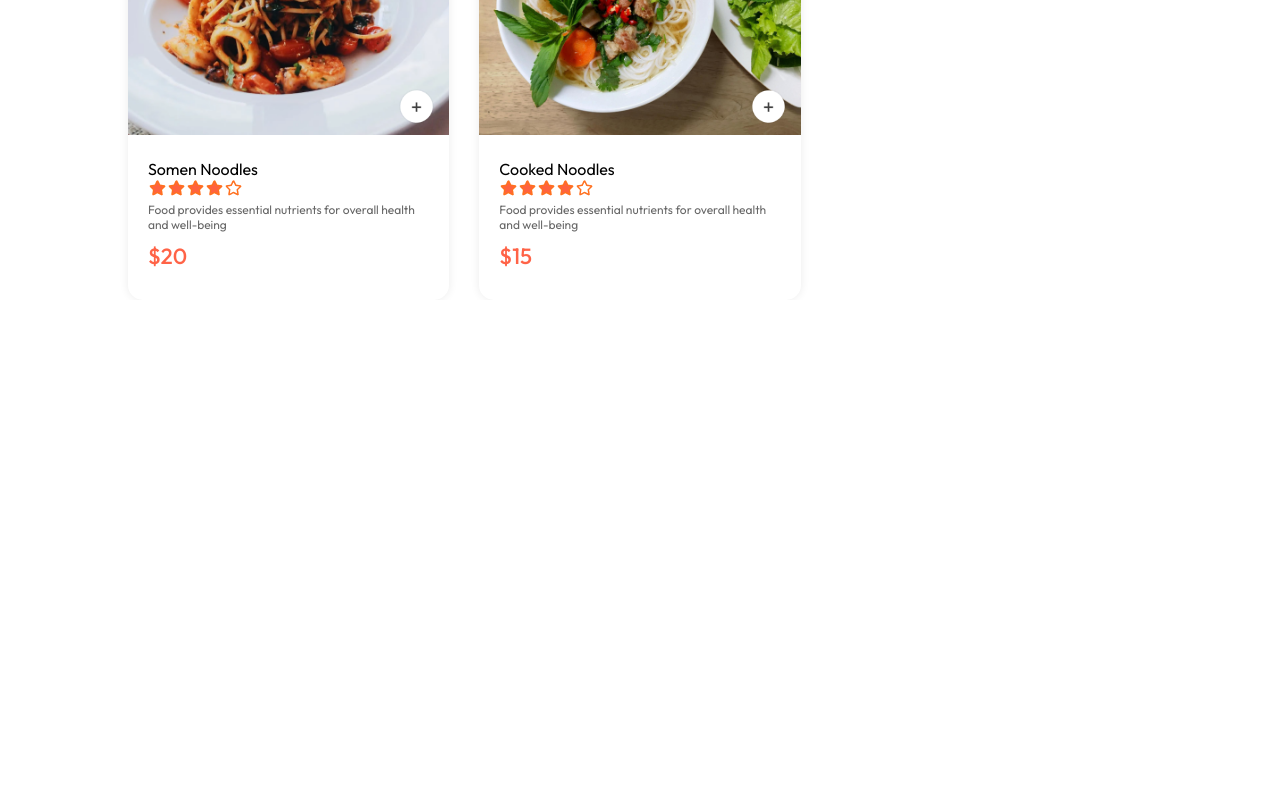
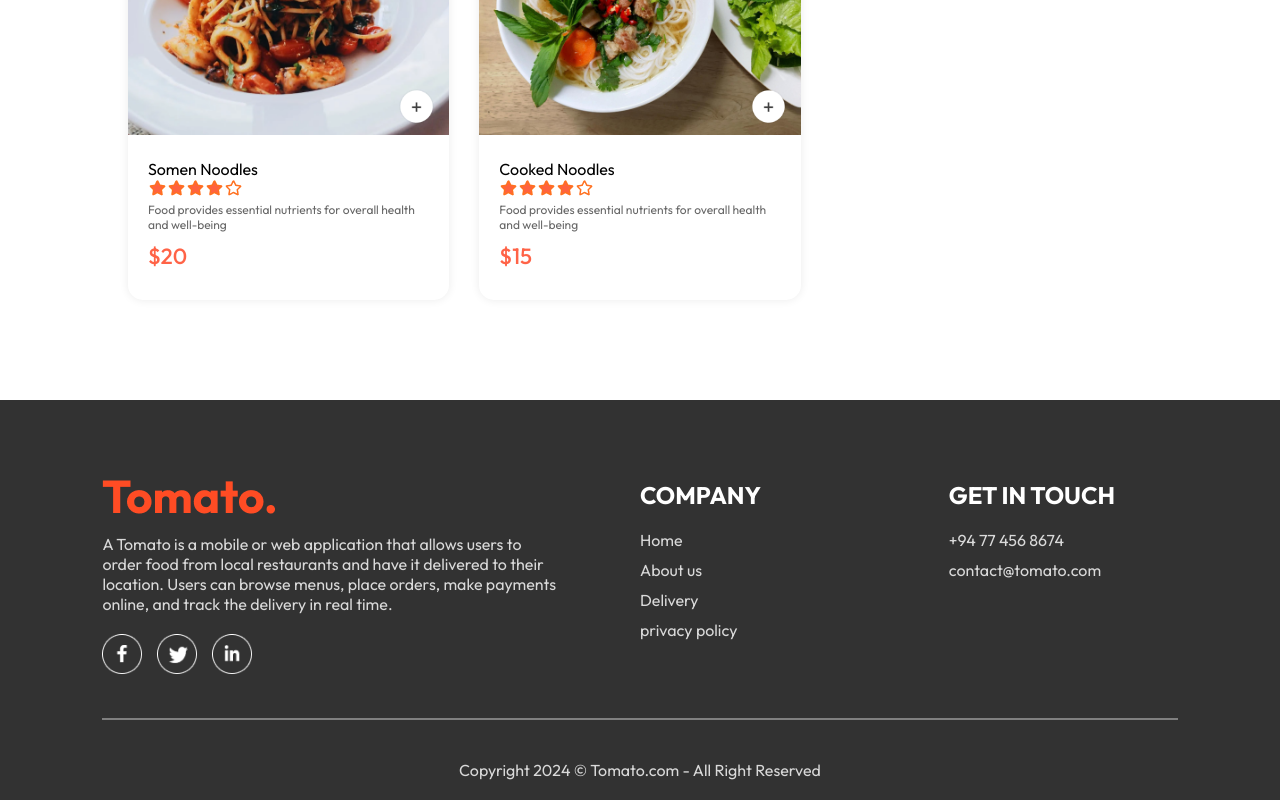
Before and after one commit to Tharushiwijesinghe/Food_Delivery_App, a React (Vite) app: page / in a window 1280 px wide. Shown: the part 5819-6619 px from the top of the page. Before the commit the page ends 6119 px from the top, so only its background shows below. Built offline with nearby package versions, Linux system fonts and the light colour scheme.

Commit message:
update footer

```diff
--- a/src/App.jsx
+++ b/src/App.jsx
@@ -4,9 +4,11 @@
 import Home from './pages/Home/Home'
 import Cart from './pages/Cart/Cart'
 import PlaceOrder from './pages/PlaceOrder/PlaceOrder'
+import Footer from './components/Footer/Footer'
 
 const App = () => {
   return (
+    <>
       <div className='app'>
         <Navbar />
         <Routes>
@@ -15,6 +17,9 @@
           <Route path='/order' element={<PlaceOrder/>}></Route>
         </Routes>
       </div>
+      <Footer />
+    </>
+
   )
 }
 
--- a/src/components/FoodDisplay/FoodDisplay.jsx
+++ b/src/components/FoodDisplay/FoodDisplay.jsx
@@ -12,7 +12,9 @@
       <h2>Top dishes near you.</h2>
       <div className="food-display-list">
         {food_list.map((item,index)=>{
-          return <FoodItem key={index} id={item._id} name={item.name} description={item.description} price={item.price} image={item.image}/>
+          if(category === "All" || item.category === category){
+            return <FoodItem key={index} id={item._id} name={item.name} description={item.description} price={item.price} image={item.image}/>
+          }
         })}
       </div>
     </div>
--- /dev/null
+++ b/src/components/Footer/Footer.css
@@ -0,0 +1,48 @@
+.footer{
+  color: #d9d9d9;
+  background-color: #323232;
+  display: flex;
+  flex-direction: column ;
+  align-items: center;
+  gap: 20px;
+  padding: 20px 8vw;
+  padding-top: 80px;
+  margin-top: 100px;
+}
+
+.footer-content{
+  width: 100%;
+  display: grid;
+  grid-template-columns: 2fr 1fr 1fr;
+  gap: 80px;
+}
+
+.footer-content-left, .footer-content-right , .footer-content-center{
+  display: flex;
+  flex-direction: column;
+  align-items: start;
+  gap: 20px;
+}
+
+.footer-content-left li, .footer-content-right li, .footer-content-center li{
+  list-style: none;
+  margin-bottom: 10px;
+  cursor: pointer;
+}
+
+.footer-content-right h2, .footer-content-center h2{
+  color: white;
+}
+
+.footer-social-icons img{
+  width: 40px;
+  margin-right: 15px;
+}
+
+.footer hr{
+  width: 100%;
+  height: 2px;
+  margin: 20px 0px;
+  background-color: grey;
+  border: none;
+}
--- /dev/null
+++ b/src/components/Footer/Footer.jsx
@@ -0,0 +1,43 @@
+import React from 'react'
+import './Footer.css'
+import { assets } from '../../assets/assets'
+
+const Footer = () => {
+  return (
+    <div className='footer' id='footer'>
+      <div className='footer-content'>
+        <div className="footer-content-left">
+          <img src={assets.logo} alt="" className='logo' />
+          <p>A Tomato is a mobile or web application that allows users to order food from local restaurants and have it delivered to their location. Users can browse menus, place orders, make payments online, and track the delivery in real time.
+          </p>
+          <div className="footer-social-icons">
+            <img src={assets.facebook_icon} alt="" />
+            <img src={assets.twitter_icon} alt="" />
+            <img src={assets.linkedin_icon} alt="" />
+          </div>
+        </div>
+        <div className="footer-content-center">
+          <h2>COMPANY</h2>
+          <ul>
+            <li>Home</li>
+            <li>About us</li>
+            <li>Delivery</li>
+            <li>privacy policy</li>
+          </ul>
+        </div>
+        <div className="footer-content-right">
+          <h2>GET IN TOUCH</h2>
+          <ul>
+            <li>+94 77 456 8674</li>
+            <li>contact@tomato.com</li>
+          </ul>
+        </div>
+      </div>
+      <hr />
+      <p className="footer-copyright">Copyright 2024 © Tomato.com - All Right Reserved </p>
+
+      </div>
+  )
+}
+
+export default Footer
```
Also changed, not shown: src/components/AppDownload/AppDownload.jsx (added, +9 -0 lines), src/components/AppDownload/AppDowload.css (added). Lines whose indentation alone changed are shown as unchanged.
